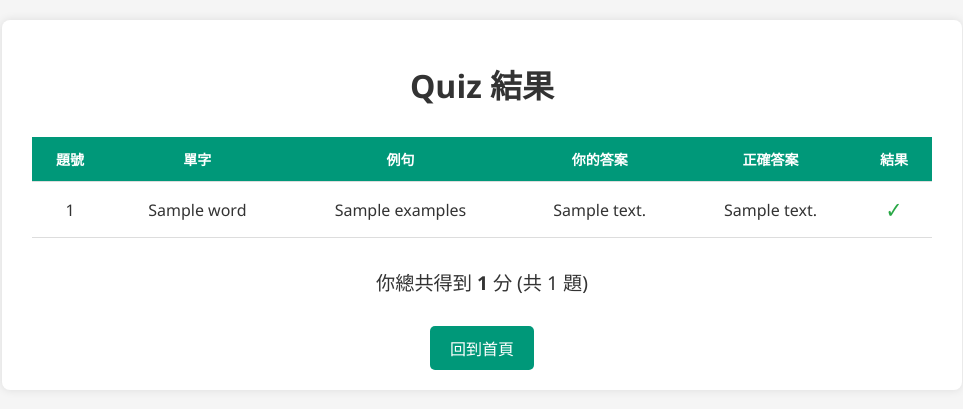
After one commit to yochung9487/vocabulary, a Flask app: template templates/quiz_result.html in a window 1280 px wide. The commit adds this page. Shown: the top 409 px of the page, without its empty margins (158-1121 px from the left). Run offline with Flask 3, Linux system fonts and the light colour scheme; the template is opened without the code that fills it: most values are stand-ins (such as "Sample title", 1, 10 or a date in 2020).

Commit message:
優化quiz功能

```diff
--- a/app.py
+++ b/app.py
@@ -1,8 +1,9 @@
 from flask import Flask, render_template, request, redirect, url_for
 from database import create_db, save_words
 from lookup import auto_lookup, auto_lookup_reverse
-
+import random
 import sqlite3
+from flask import request
 
 app = Flask(__name__)
 
@@ -154,10 +155,116 @@ def list_words():
 def quiz():
     conn = sqlite3.connect("vocabulary.db")
     cursor = conn.cursor()
-    cursor.execute("SELECT word, translation FROM vocabulary ORDER BY RANDOM() LIMIT 10")
+
+    # 隨機選取 5 個單字，每個單字只出現一次
+    cursor.execute("""
+        SELECT word, translation, part_of_speech, examples
+        FROM vocabulary
+        ORDER BY RANDOM() LIMIT 5
+    """)
     words = cursor.fetchall()
+
+    # 為每個單字生成選擇題選項
+    quiz_data = []
+    for word, correct_translation, part_of_speech, examples in words:
+        # 過濾例句中的中文翻譯，僅保留英文部分
+        if examples:
+            examples = "\n".join([line for line in examples.split("\n") if not any('\u4e00' <= char <= '\u9fff' for char in line)])
+
+        # 隨機選取其他翻譯作為干擾選項
+        cursor.execute("""
+            SELECT DISTINCT translation
+            FROM vocabulary
+            WHERE translation != ?
+            ORDER BY RANDOM() LIMIT 3
+        """, (correct_translation,))
+        distractors = [row[0] for row in cursor.fetchall()]
+
+        # 確保選項中只有一個正確答案
+        options = distractors + [correct_translation]
+        random.shuffle(options)  # 隨機排列選項
+
+        # 添加題目數據
+        quiz_data.append({
+            "word": word,
+            "options": options,
+            "answer": correct_translation,
+            "part_of_speech": part_of_speech,
+            "examples": examples
+        })
+
     conn.close()
-    return render_template("quiz.html", words=words)
+    return render_template("quiz.html", quiz_data=quiz_data)
+
+@app.route('/quiz_result', methods=['POST'])
+def quiz_result():
+    try:
+        num_questions = int(request.form.get("num_questions", 0))
+    except ValueError:
+        num_questions = 0
+
+    results = []
+    for i in range(num_questions):
+        word = request.form.get(f"word_{i}", "")
+        examples = request.form.get(f"examples_{i}", "")
+        user_answer = request.form.get(f"answer_{i}", "")
+        correct_answer = request.form.get(f"correct_answer_{i}", "")
+        results.append({
+            "word": word,
+            "examples": examples,
+            "user_answer": user_answer,
+            "correct_answer": correct_answer
+        })
+
+    return render_template("quiz_result.html", results=results)
+
+@app.route("/retry_quiz", methods=["POST"])
+def retry_quiz():
+    retry_words = request.form.getlist("retry_word")
+    if not retry_words:
+        return redirect("/quiz")
+
+    conn = sqlite3.connect("vocabulary.db")
+    cursor = conn.cursor()
+    quiz_data = []
+
+    for word in retry_words:
+        cursor.execute("""
+            SELECT word, translation, part_of_speech, examples
+            FROM vocabulary
+            WHERE word = ?
+            ORDER BY RANDOM() LIMIT 1
+        """, (word,))
+        word_data = cursor.fetchone()
+        if not word_data:
+            continue
+        word, correct_translation, part_of_speech, examples = word_data
+        if examples:
+            examples = "\n".join([line for line in examples.split("\n") if not any('\u4e00' <= char <= '\u9fff' for char in line)])
+
+        cursor.execute("""
+            SELECT DISTINCT translation
+            FROM vocabulary
+            WHERE translation != ?
+            ORDER BY RANDOM() LIMIT 3
+        """, (correct_translation,))
+        distractors = [row[0] for row in cursor.fetchall()]
+        options = distractors + [correct_translation]
+        random.shuffle(options)
+
+        quiz_data.append({
+            "word": word,
+            "options": options,
+            "answer": correct_translation,
+            "part_of_speech": part_of_speech,
+            "examples": examples
+        })
+
+    conn.close()
+    return render_template("quiz.html", quiz_data=quiz_data)
+
+if __name__ == '__main__':
+    app.run(debug=True)
 
 if __name__ == "__main__":
     create_db()
--- /dev/null
+++ b/templates/quiz_result.html
@@ -0,0 +1,161 @@
+<!doctype html>
+<html>
+  <head>
+    <meta charset="utf-8"/>
+    <title>Quiz 結果</title>
+    <style>
+      /* 全局樣式 */
+      body {
+        font-family: 'Segoe UI', Tahoma, Geneva, Verdana, sans-serif;
+        background: #f5f5f5;
+        margin: 0;
+        padding: 20px;
+        color: #333;
+      }
+      .container {
+        max-width: 900px;
+        margin: auto;
+        background: #fff;
+        padding: 20px 30px;
+        border-radius: 8px;
+        box-shadow: 0 0 10px rgba(0, 0, 0, 0.1);
+      }
+      h1 {
+        text-align: center;
+        margin-bottom: 30px;
+      }
+      /* 表格樣式 */
+      table {
+        width: 100%;
+        border-collapse: collapse;
+        margin-bottom: 30px;
+      }
+      th, td {
+        padding: 12px;
+        border-bottom: 1px solid #ddd;
+        text-align: center;
+      }
+      th {
+        background-color: #009879;
+        color: #fff;
+        text-transform: uppercase;
+        font-size: 14px;
+      }
+      tr:hover {
+        background-color: #f1f1f1;
+      }
+      .correct {
+        color: #28a745;
+        font-size: 1.4em;
+      }
+      .incorrect {
+        color: #dc3545;
+        font-size: 1.4em;
+      }
+      .summary {
+        font-size: 1.2em;
+        text-align: center;
+        margin-bottom: 30px;
+      }
+      /* 錯題練習區塊 */
+      .wrong-section {
+        background: #fff;
+        border: 1px solid #ddd;
+        border-radius: 5px;
+        padding: 15px;
+        margin-bottom: 30px;
+      }
+      .wrong-section h2 {
+        margin-top: 0;
+        color: #dc3545;
+      }
+      .wrong-section ul {
+        list-style: none;
+        padding: 0;
+      }
+      .wrong-section li {
+        margin-bottom: 15px;
+        padding: 10px;
+        border-bottom: 1px solid #eee;
+      }
+      /* 按鈕 */
+      .btn {
+        background: #009879;
+        color: #fff;
+        padding: 10px 20px;
+        text-decoration: none;
+        border-radius: 5px;
+        display: inline-block;
+        margin: auto;
+      }
+      .btn:hover {
+        background: #007a63;
+      }
+    </style>
+  </head>
+  <body>
+    <div class="container">
+      <h1>Quiz 結果</h1>
+      <table>
+        <thead>
+          <tr>
+            <th>題號</th>
+            <th>單字</th>
+            <th>例句</th>
+            <th>你的答案</th>
+            <th>正確答案</th>
+            <th>結果</th>
+          </tr>
+        </thead>
+        <tbody>
+          {# 使用 namespace 累計分數與收集錯題 #}
+          {% set ns = namespace(score=0, wrong=[]) %}
+          {% for result in results %}
+            {% set q_number = loop.index %}
+            {% if result.user_answer|trim|lower == result.correct_answer|trim|lower %}
+              {% set outcome = '✓' %}
+              {% set ns.score = ns.score + 1 %}
+              {% set result_class = 'correct' %}
+            {% else %}
+              {% set outcome = '✖' %}
+              {% set result_class = 'incorrect' %}
+              {# 將錯題依序加入錯題陣列 #}
+              {% set ns.wrong = ns.wrong + [result] %}
+            {% endif %}
+            <tr>
+              <td>{{ q_number }}</td>
+              <td>{{ result.word }}</td>
+              <td>{{ result.examples }}</td>
+              <td>{{ result.user_answer }}</td>
+              <td>{{ result.correct_answer }}</td>
+              <td class="{{ result_class }}">{{ outcome }}</td>
+            </tr>
+          {% endfor %}
+        </tbody>
+      </table>
+      <div class="summary">
+        你總共得到 <strong>{{ ns.score }}</strong> 分 (共 {{ results|length }} 題)
+      </div>
+
+      {% if ns.wrong|length > 0 %}
+      <div class="wrong-section">
+        <h2>錯題練習</h2>
+        <ul>
+          {% for wrong in ns.wrong %}
+            <li>
+              <strong>單字:</strong> {{ wrong.word }} <br>
+              <strong>例句:</strong> {{ wrong.examples }} <br>
+              <strong>正確答案:</strong> {{ wrong.correct_answer }} <br>
+              <strong>你的答案:</strong> {{ wrong.user_answer }}
+            </li>
+          {% endfor %}
+        </ul>
+      </div>
+      {% endif %}
+
+      <div style="text-align: center;">
+        <a href="/" class="btn">回到首頁</a>
+      </div>
+    </div>
+  </body>
+</html>
```
Also changed, not shown: templates/quiz.html (+56 -12 lines).
